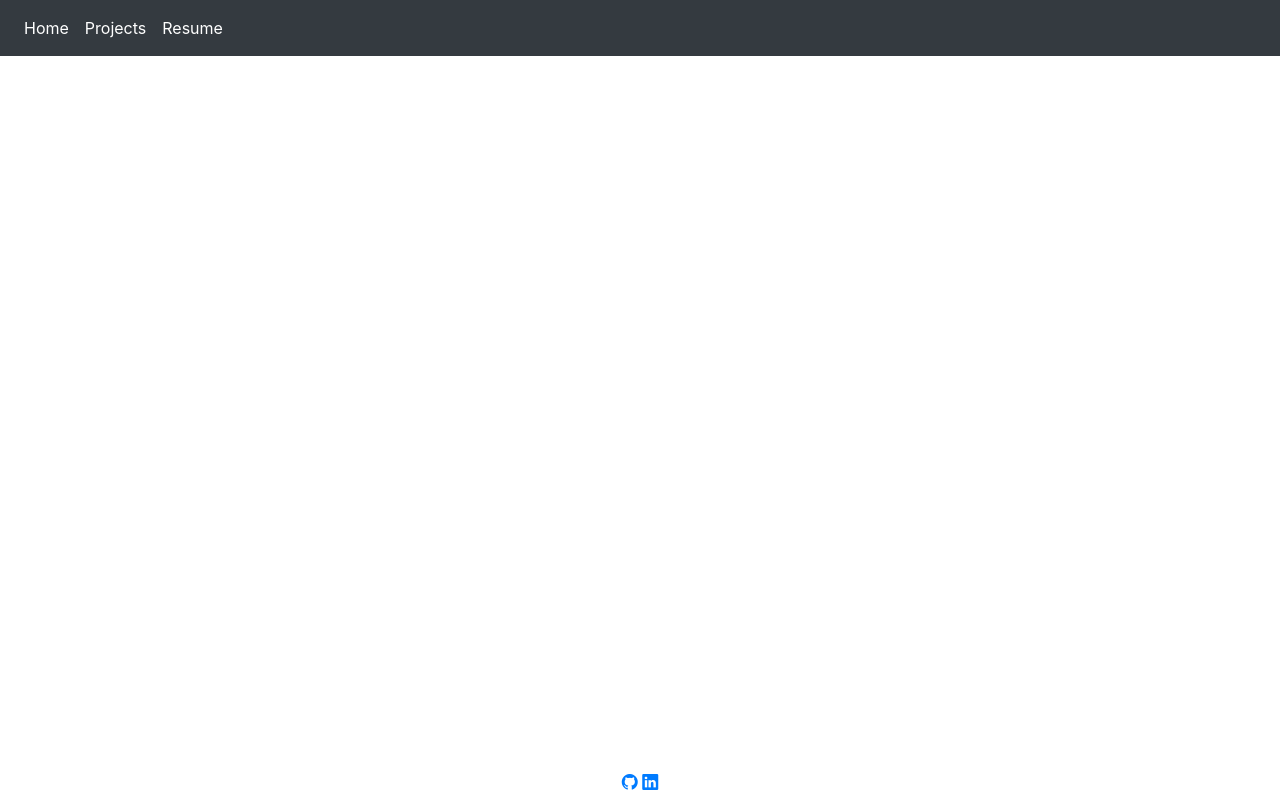
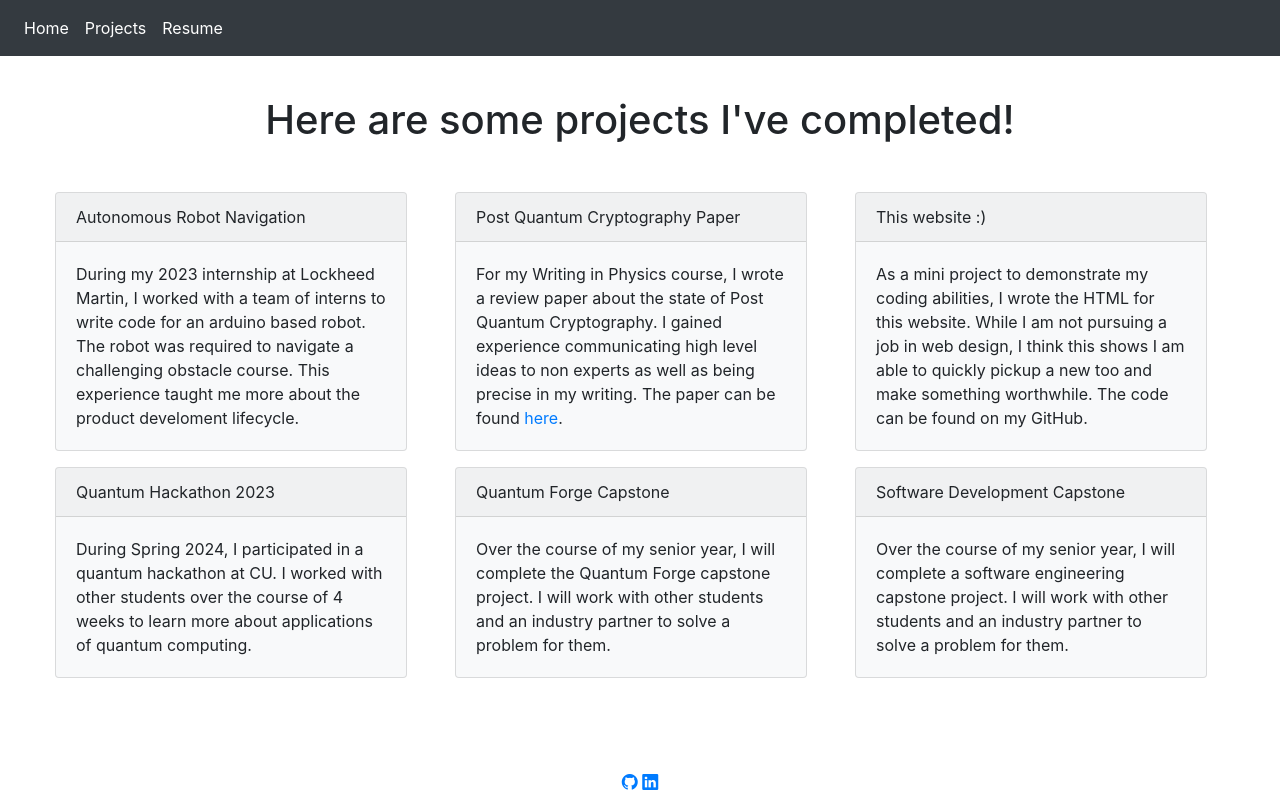
Before and after one commit to ethantrapp2001/ethantrapp2001.github.io, a plain HTML site: page Projects.html in a window 1280 px wide. Drawn offline with nearby package versions, Linux system fonts and the light colour scheme.

Commit message:
projects done

```diff
--- a/Projects.html
+++ b/Projects.html
@@ -29,6 +29,68 @@
           </div>
     </nav>
     <!-- Website Contents Starts Here -->
+    <div class="container-fluid">
+      <div class="d-flex justify-content-center">
+        <h1 style="text-align: center;padding: 40px;"> Here are some projects I've completed!</h1>
+      </div>
+
+      <div style="padding-left: 40px; padding-right: 40px;"class="row">
+        <div class="col-sm">
+          <div class="card bg-light mb-3" style="max-width: 22rem;">
+            <div class="card-header">Autonomous Robot Navigation</div>
+            <div class="card-body">
+              <p class="card-text">During my 2023 internship at Lockheed Martin, I worked with a team of interns to write code for an arduino based robot. The robot was required to navigate a challenging obstacle course. This experience taught me more about the product develoment lifecycle.</p>
+            </div>
+          </div>
+        </div>
+        <div class="col-sm">
+          <div class="card bg-light mb-3" style="max-width: 22rem;">
+            <div class="card-header">Post Quantum Cryptography Paper</div>
+            <div class="card-body">
+              <p class="card-text">For my Writing in Physics course, I wrote a review paper about the state of Post Quantum Cryptography. I gained experience communicating high level ideas to non experts as well as being precise in my writing. The paper can be found <a href="https://drive.google.com/file/d/1XumtlSV3wGx7JuD-o_dAff06MP6lMtNK/view?usp=sharing">here</a>.</p>
+            </div>
+          </div>
+        </div>
+        <div class="col-sm">
+          <div class="card bg-light mb-3" style="max-width: 22rem;">
+            <div class="card-header">This website :)</div>
+            <div class="card-body">
+              <p class="card-text">As a mini project to demonstrate my coding abilities, I wrote the HTML for this website. While I am not pursuing a job in web design, I think this shows I am able to quickly pickup a new too and make something worthwhile. The code can be found on my GitHub.</p>
+            </div>
+          </div>
+        </div>
+      </div>
+
+      <div style="padding-left: 40px; padding-right: 40px;"class="row">
+        <div class="col-sm">
+          <div class="card bg-light mb-3" style="max-width: 22rem;">
+            <div class="card-header">Quantum Hackathon 2023</div>
+            <div class="card-body">
+              <p class="card-text">During Spring 2024, I participated in a quantum hackathon at CU. I worked with other students over the course of 4 weeks to learn more about applications of quantum computing.</p>
+            </div>
+          </div>
+        </div>
+        <div class="col-sm">
+          <div class="card bg-light mb-3" style="max-width: 22rem;">
+            <div class="card-header">Quantum Forge Capstone</div>
+            <div class="card-body">
+              <p class="card-text">Over the course of my senior year, I will complete the Quantum Forge capstone project. I will work with other students and an industry partner to solve a problem for them.</p>
+            </div>
+          </div>
+        </div>
+        <div class="col-sm">
+          <div class="card bg-light mb-3" style="max-width: 22rem;">
+            <div class="card-header">Software Development Capstone</div>
+            <div class="card-body">
+              <p class="card-text">Over the course of my senior year, I will complete a software engineering capstone project. I will work with other students and an industry partner to solve a problem for them.</p>
+            </div>
+          </div>
+        </div>
+      </div>
+
+    </div>
+
+
 
     <!-- Optional JavaScript -->
     <!-- jQuery first, then Popper.js, then Bootstrap JS -->
```
